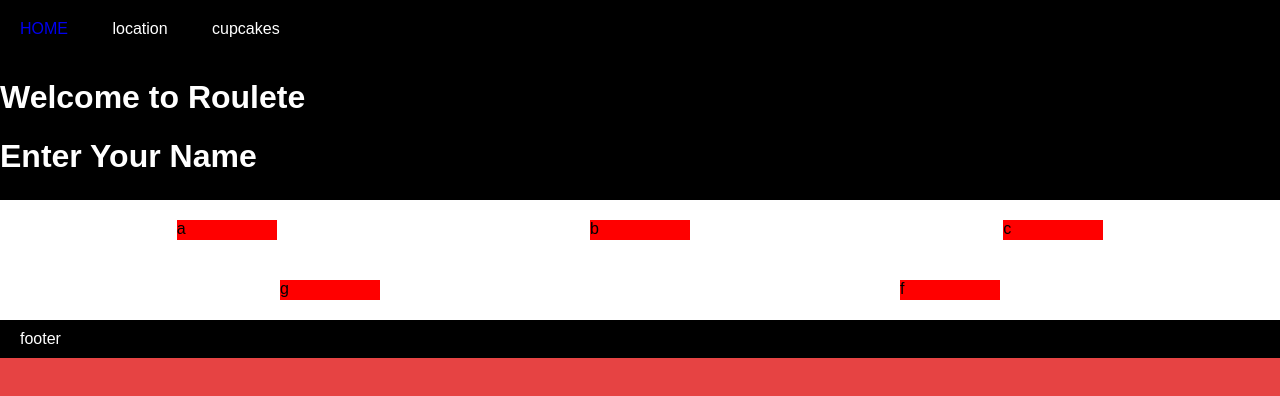
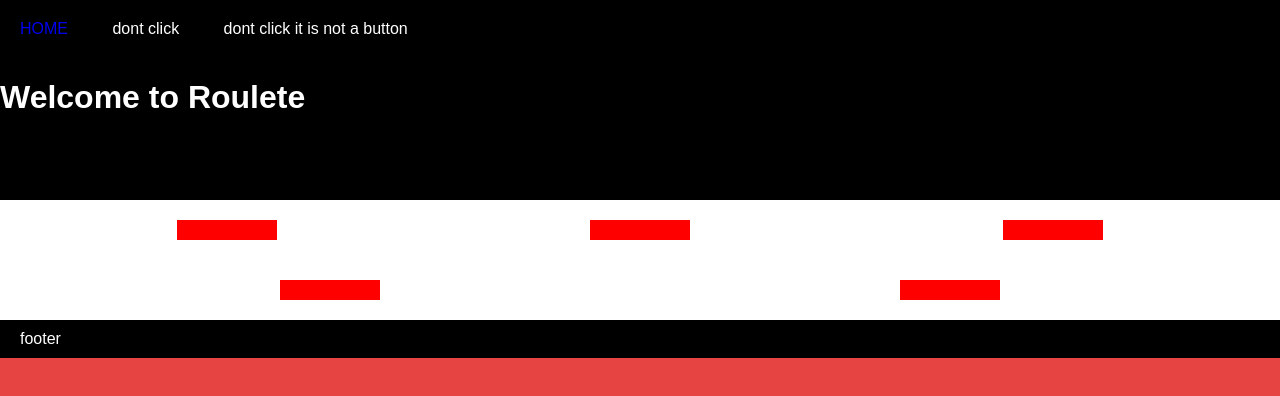
Before and after one commit to Sqenzy/casino, a plain HTML site: page roulete.html in a window 1280 px wide. Drawn offline with Linux system fonts and the light colour scheme.

Commit message:
Update roulete.html

```diff
--- a/roulete.html
+++ b/roulete.html
@@ -44,24 +44,24 @@
             <nav>
                 <ul>
                     <li class="home"><a href="index.html">HOME</a></li>
-                    <li>location</li>
-                    <li>cupcakes</li>
+                    <li>dont click</li>
+                    <li>dont click it is not a button</li>
                 </ul>
             </nav>
             <h1>Welcome to Roulete</h1>
-                    <h1>Enter Your Name</h1>
+                    <h1></h1>
 
 
 
         </header>
         <section class="feature-box1">
-            <div>a</div>
-            <div>b</div>
-            <div>c</div>
+            <div></div>
+            <div></div>
+            <div></div>
         </section>
         <section class="feature-box2">
-            <div>g</div>
-            <div>f</div>
+            <div></div>
+            <div></div>
         </section>
         <footer>footer
         </footer>
```
